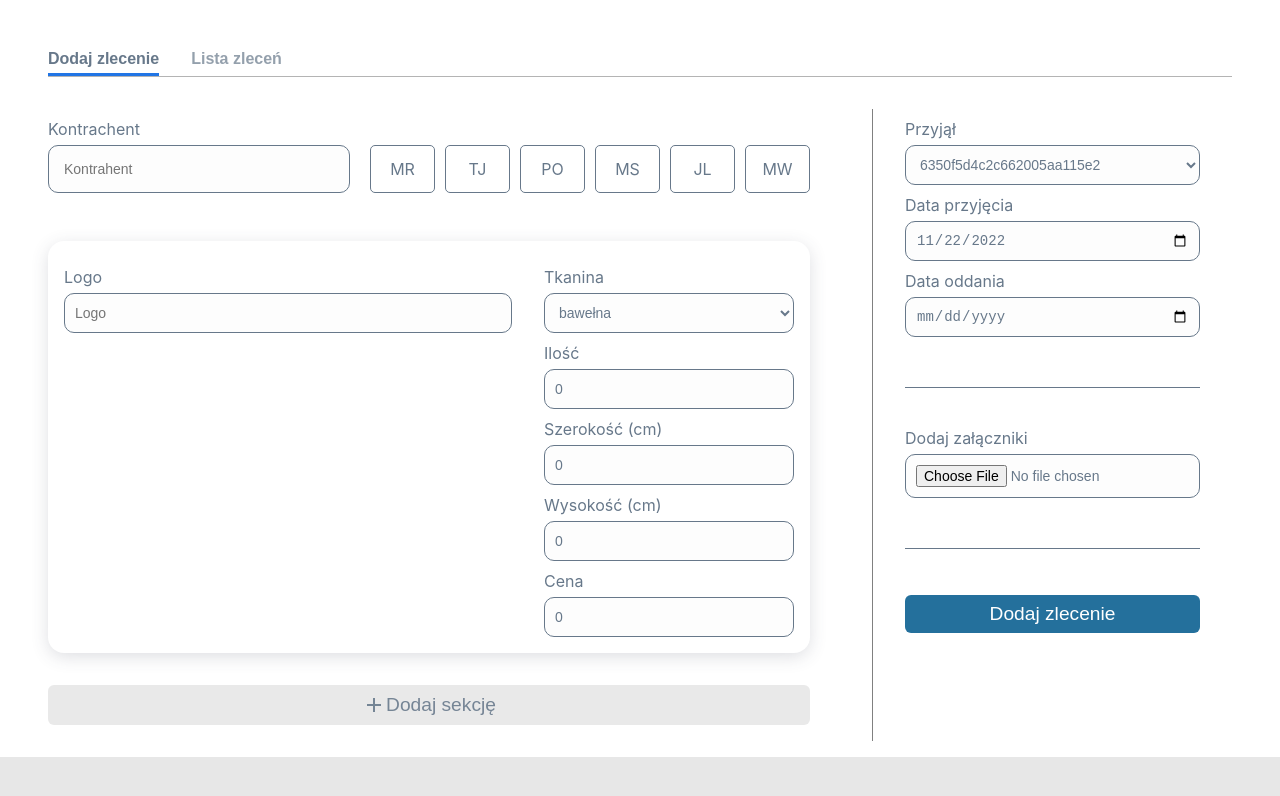
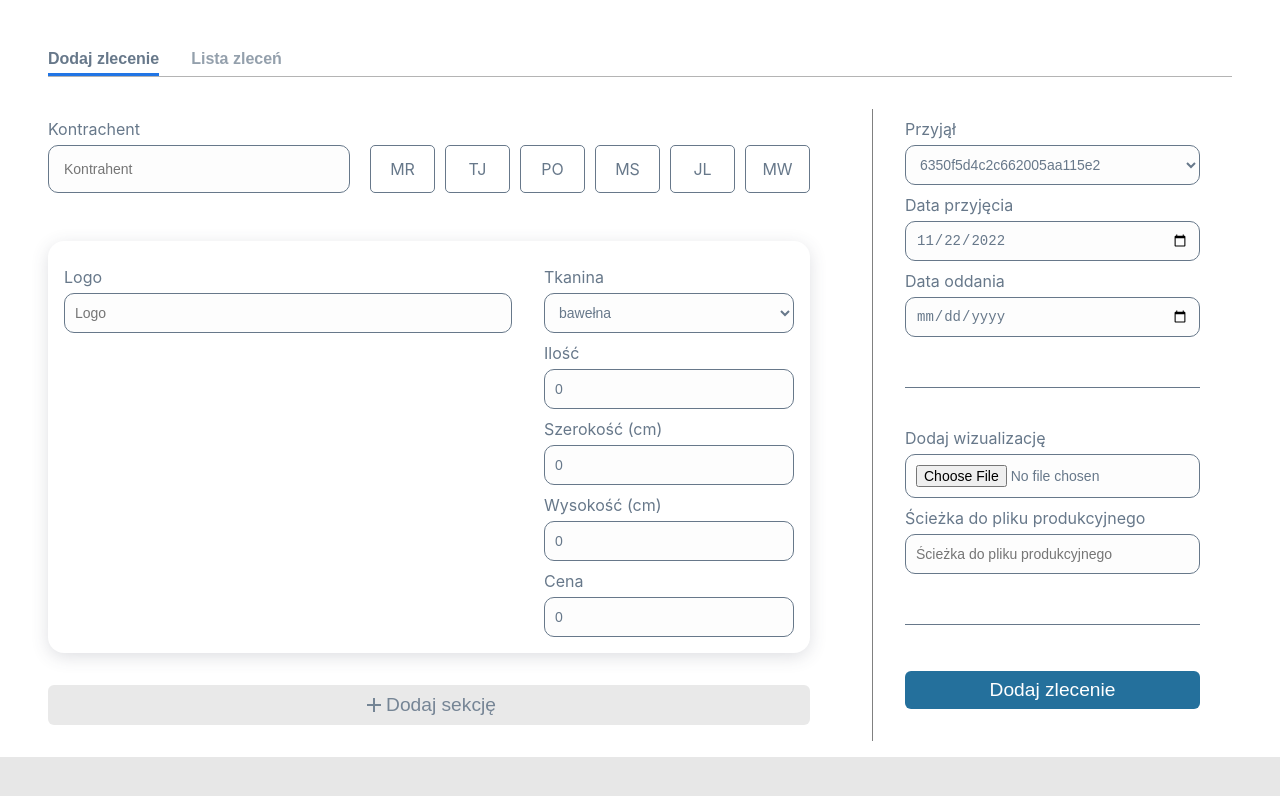
Before and after one commit to LukaszMarciszewski1/Trello-Card-Manager, a React (Create React App) app: page / in a window 1280 px wide. Shown: the top 796 px of the page. Built offline with nearby package versions, Linux system fonts and the light colour scheme; the HTML template or start-up script is replaced by a standard one.

Commit message:
sample style for  src to prod file

```diff
--- a/src/models/task.ts
+++ b/src/models/task.ts
@@ -25,4 +25,5 @@ export interface Task {
   member: string
   attachment: File | any
   recipient: string
+  fileSrc: string
 }
--- a/src/views/AddTasks.tsx
+++ b/src/views/AddTasks.tsx
@@ -110,7 +110,7 @@ const Tasks: React.FC = () => {
             desc.amount
           }\nTkanina: ${desc.fabric}\nSzerokość: ${desc.width}cm\nWysokość: ${
             desc.height
-          }cm\n\n`
+          }cm\n\n-------------------------------------\n`
       )
       .toString();
 
@@ -142,6 +142,7 @@ const Tasks: React.FC = () => {
         return response.text();
       })
       .then((text) => {
+        console.log(JSON.parse(text));
         fetch(
           `${trelloCardUrl(
             JSON.parse(text).id,
@@ -306,7 +307,6 @@ const Tasks: React.FC = () => {
               label={"Przyjął"}
               options={recipient}
               id={"recipient"}
-              // defaultValue={field.fabric}
               {...register("recipient")}
             />
             <Input
@@ -329,11 +329,18 @@ const Tasks: React.FC = () => {
             <div className={styles.buttonContainer}>
               <Input
                 id={"attachment"}
-                placeholder={"Dodaj załączniki"}
-                label={"Dodaj załączniki"}
+                placeholder={"Dodaj wizualizację"}
+                label={"Dodaj wizualizację"}
                 type="file"
                 error={errors.description}
                 {...register("attachment")}
+              />
+              <Input
+                id={'fileSrc'}
+                placeholder={"Ścieżka do pliku produkcyjnego"}
+                label={"Ścieżka do pliku produkcyjnego"}
+                type="text"
+                {...register(`fileSrc`)}
               />
             </div>
             <div className={styles.buttonContainer}>
```
